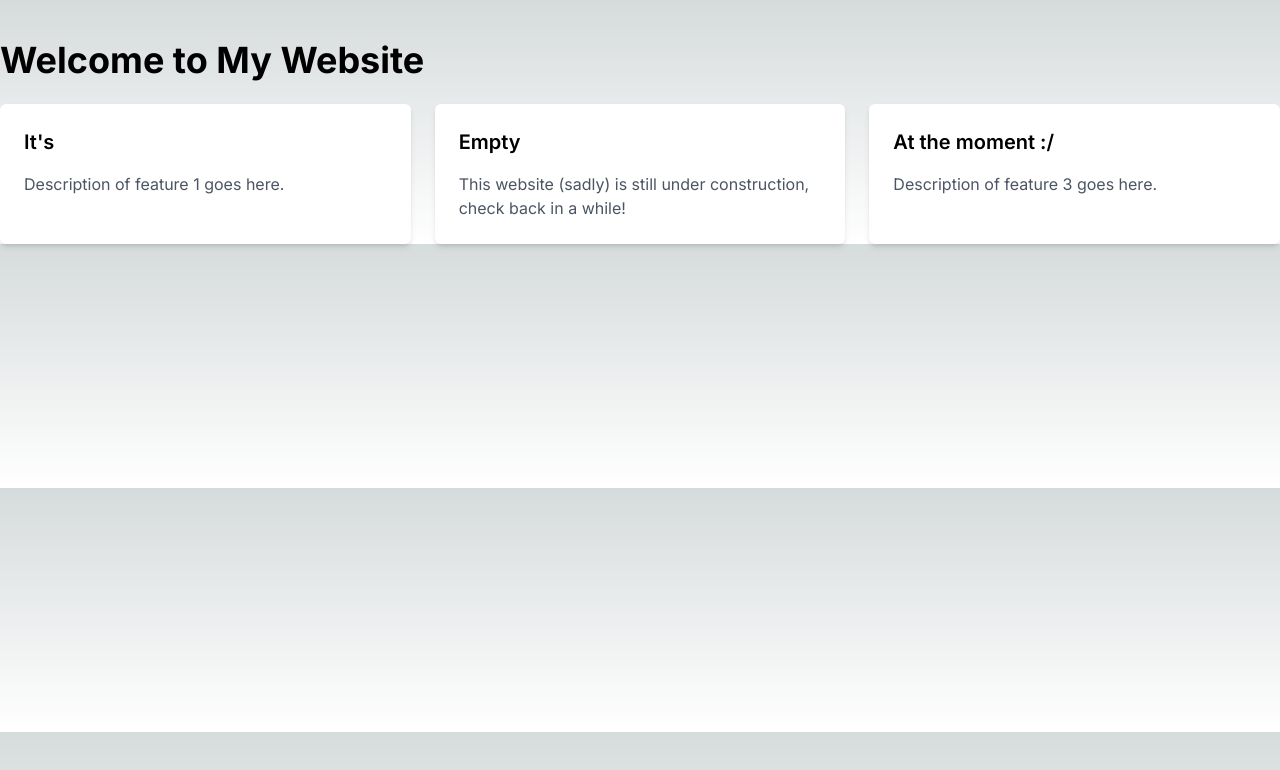
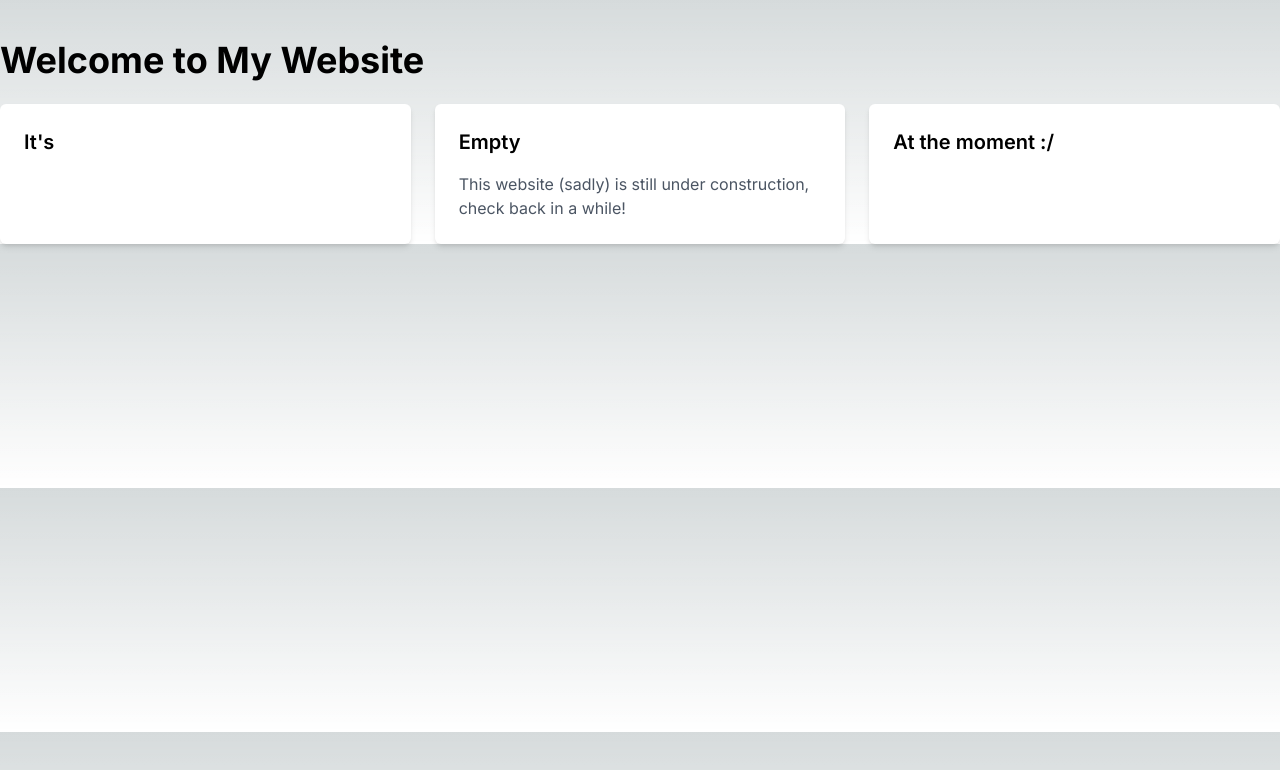
Before and after one commit to amarua05/website, a Next.js app: page / in a window 1280 px wide. Shown: the top 770 px of the page. Built offline with nearby package versions, Linux system fonts and the light colour scheme.

Commit message:
no errors ishalla

```diff
--- a/app/page.tsx
+++ b/app/page.tsx
@@ -11,8 +11,8 @@ const Page: React.FC = () => {
         <div className="grid grid-cols-1 md:grid-cols-2 lg:grid-cols-3 gap-6">
           {/* Card 1 */}
           <div className="bg-white p-6 rounded-md shadow-md">
-            <h2 className="text-xl font-semibold mb-4">It's</h2>
-            <p className="text-gray-600">Description of feature 1 goes here.</p>
+            <h2 className="text-xl font-semibold mb-4">It&apos;s</h2>
+            <p className="text-gray-600"> </p>
           </div>
 
           {/* Card 2 */}
@@ -24,7 +24,7 @@ const Page: React.FC = () => {
           {/* Card 3 */}
           <div className="bg-white p-6 rounded-md shadow-md">
             <h2 className="text-xl font-semibold mb-4">At the moment :/</h2>
-            <p className="text-gray-600">Description of feature 3 goes here.</p>
+            <p className="text-gray-600"> </p>
           </div>
         </div>
       </div>
```
